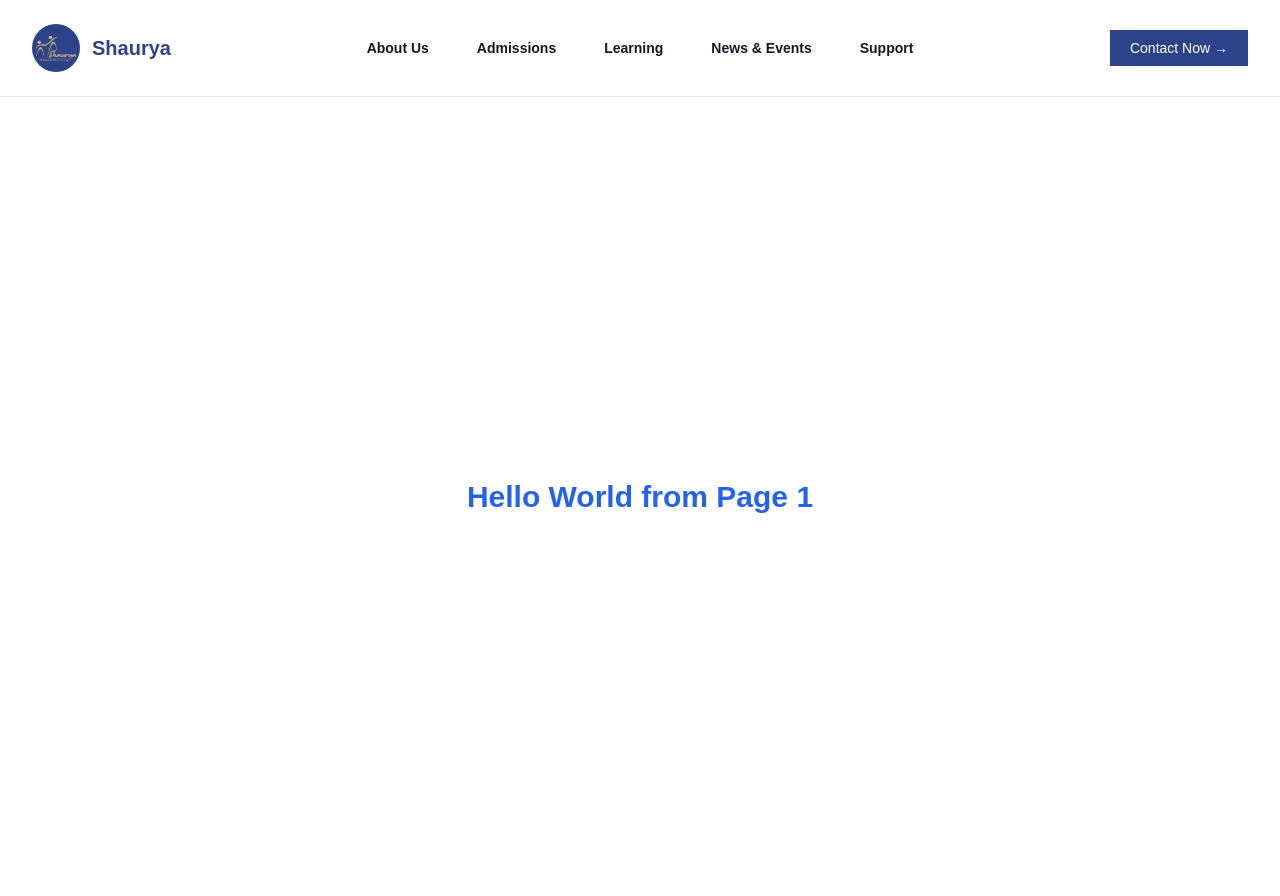
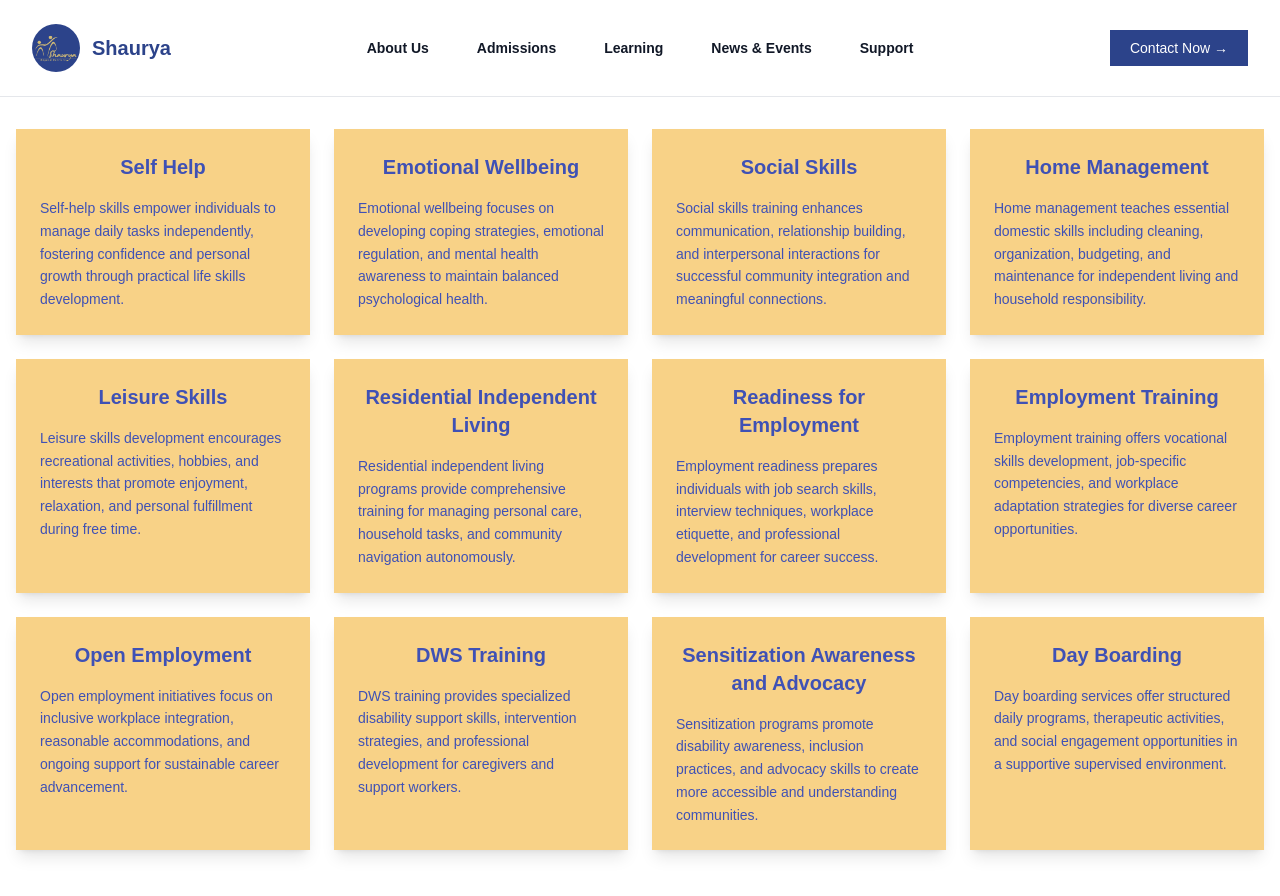
Before and after one commit to saahen-sriyan-mishra/shaurya, a Next.js app: page /learning/programs/1 in a window 1280 px wide. Built offline with nearby package versions, Linux system fonts and the light colour scheme.

Commit message:
Learning Redirect

```diff
--- a/src/app/learning/after_hour/1/page.tsx
+++ b/src/app/learning/after_hour/1/page.tsx
@@ -1,7 +1,73 @@
 export default function Page() {
+  const yellowColor = "#f8d287";
+  const blueColor = "#3f51b5";
+
+  const cards = [
+    {
+      heading: "ARTS",
+      content:
+        "Self-help skills empower individuals to manage daily tasks independently, fostering confidence and personal growth through practical life skills development.",
+    },
+    {
+      heading: "THEATRE",
+      content:
+        "Emotional wellbeing focuses on developing coping strategies, emotional regulation, and mental health awareness to maintain balanced psychological health.",
+    },
+    {
+      heading: "BAKING",
+      content:
+        "Social skills training enhances communication, relationship building, and interpersonal interactions for successful community integration and meaningful connections.",
+    },
+    {
+      heading: "SUBLIMATION",
+      content:
+        "Home management teaches essential domestic skills including cleaning, organization, budgeting, and maintenance for independent living and household responsibility.",
+    },
+    {
+      heading: "DANCE & MUSIC",
+      content:
+        "Leisure skills development encourages recreational activities, hobbies, and interests that promote enjoyment, relaxation, and personal fulfillment during free time.",
+    },
+    {
+      heading: "FUN SPORTS",
+      content:
+        "Residential independent living programs provide comprehensive training for managing personal care, household tasks, and community navigation autonomously.",
+    },
+  ];
+
+  const cardStyle = {
+    backgroundColor: yellowColor,
+    color: blueColor,
+  };
+
   return (
-    <main className="flex min-h-screen items-center justify-center bg-white">
-      <h1 className="text-3xl font-bold text-blue-600">Hello World from Page 1</h1>
-    </main>
+    <div className="px-4 py-8">
+      <div
+        className="
+          grid
+          grid-cols-1
+          sm:grid-cols-2
+          md:grid-cols-3
+          xl:grid-cols-4
+          gap-6
+          justify-center
+          "
+      >
+        {cards.map((card, index) => (
+          <div
+            key={index}
+            className="shadow-lg p-6 flex flex-col transition-transform duration-300 hover:scale-105 hover:shadow-xl"
+            style={cardStyle}
+          >
+            <h2 className="text-xl font-bold mb-4 text-center">
+              {card.heading}
+            </h2>
+            <p className="text-sm leading-relaxed flex-grow">
+              {card.content}
+            </p>
+          </div>
+        ))}
+      </div>
+    </div>
   );
 }
--- a/src/app/learning/hostel_life/1/page.tsx
+++ b/src/app/learning/hostel_life/1/page.tsx
@@ -1,7 +1,93 @@
 export default function Page() {
+  const yellowColor = "#f8d287";
+  const blueColor = "#3f51b5";
+
+  const cards = [
+    {
+      heading: "Physical Environment",
+      content:
+        "Self-help skills empower individuals to manage daily tasks independently, fostering confidence and personal growth through practical life skills development.",
+    },
+    {
+      heading: "Common Area",
+      content:
+        "Emotional wellbeing focuses on developing coping strategies, emotional regulation, and mental health awareness to maintain balanced psychological health.",
+    },
+    {
+      heading: "Amenities",
+      content:
+        "Social skills training enhances communication, relationship building, and interpersonal interactions for successful community integration and meaningful connections.",
+    },
+    {
+      heading: "Support Services",
+      content:
+        "Home management teaches essential domestic skills including cleaning, organization, budgeting, and maintenance for independent living and household responsibility.",
+    },
+    {
+      heading: "Communication Aids",
+      content:
+        "Leisure skills development encourages recreational activities, hobbies, and interests that promote enjoyment, relaxation, and personal fulfillment during free time.",
+    },
+    {
+      heading: "Activities and Programs",
+      content:
+        "Residential independent living programs provide comprehensive training for managing personal care, household tasks, and community navigation autonomously.",
+    },
+    {
+      heading: "Safety & Accessibility",
+      content:
+        "Employment readiness prepares individuals with job search skills, interview techniques, workplace etiquette, and professional development for career success.",
+    },
+    {
+      heading: "Food",
+      content:
+        "Employment training offers vocational skills development, job-specific competencies, and workplace adaptation strategies for diverse career opportunities.",
+    },
+    {
+      heading: "House Keeping",
+      content:
+        "Open employment initiatives focus on inclusive workplace integration, reasonable accommodations, and ongoing support for sustainable career advancement.",
+    },
+    {
+      heading: "Community Engagement",
+      content:
+        "DWS training provides specialized disability support skills, intervention strategies, and professional development for caregivers and support workers.",
+    },
+  ];
+
+  const cardStyle = {
+    backgroundColor: yellowColor,
+    color: blueColor,
+  };
+
   return (
-    <main className="flex min-h-screen items-center justify-center bg-white">
-      <h1 className="text-3xl font-bold text-blue-600">Hello World from Page 1</h1>
-    </main>
+    <div className="px-4 py-8">
+      <div
+        className="
+          grid
+          grid-cols-1
+          sm:grid-cols-2
+          md:grid-cols-3
+          xl:grid-cols-4
+          gap-6
+          justify-center
+          "
+      >
+        {cards.map((card, index) => (
+          <div
+            key={index}
+            className="shadow-lg p-6 flex flex-col transition-transform duration-300 hover:scale-105 hover:shadow-xl"
+            style={cardStyle}
+          >
+            <h2 className="text-xl font-bold mb-4 text-center">
+              {card.heading}
+            </h2>
+            <p className="text-sm leading-relaxed flex-grow">
+              {card.content}
+            </p>
+          </div>
+        ))}
+      </div>
+    </div>
   );
 }
--- a/src/app/learning/programs/1/page.tsx
+++ b/src/app/learning/programs/1/page.tsx
@@ -1,7 +1,103 @@
 export default function Page() {
+  const yellowColor = "#f8d287";
+  const blueColor = "#3f51b5";
+
+  const cards = [
+    {
+      heading: "Self Help",
+      content:
+        "Self-help skills empower individuals to manage daily tasks independently, fostering confidence and personal growth through practical life skills development.",
+    },
+    {
+      heading: "Emotional Wellbeing",
+      content:
+        "Emotional wellbeing focuses on developing coping strategies, emotional regulation, and mental health awareness to maintain balanced psychological health.",
+    },
+    {
+      heading: "Social Skills",
+      content:
+        "Social skills training enhances communication, relationship building, and interpersonal interactions for successful community integration and meaningful connections.",
+    },
+    {
+      heading: "Home Management",
+      content:
+        "Home management teaches essential domestic skills including cleaning, organization, budgeting, and maintenance for independent living and household responsibility.",
+    },
+    {
+      heading: "Leisure Skills",
+      content:
+        "Leisure skills development encourages recreational activities, hobbies, and interests that promote enjoyment, relaxation, and personal fulfillment during free time.",
+    },
+    {
+      heading: "Residential Independent Living",
+      content:
+        "Residential independent living programs provide comprehensive training for managing personal care, household tasks, and community navigation autonomously.",
+    },
+    {
+      heading: "Readiness for Employment",
+      content:
+        "Employment readiness prepares individuals with job search skills, interview techniques, workplace etiquette, and professional development for career success.",
+    },
+    {
+      heading: "Employment Training",
+      content:
+        "Employment training offers vocational skills development, job-specific competencies, and workplace adaptation strategies for diverse career opportunities.",
+    },
+    {
+      heading: "Open Employment",
+      content:
+        "Open employment initiatives focus on inclusive workplace integration, reasonable accommodations, and ongoing support for sustainable career advancement.",
+    },
+    {
+      heading: "DWS Training",
+      content:
+        "DWS training provides specialized disability support skills, intervention strategies, and professional development for caregivers and support workers.",
+    },
+    {
+      heading: "Sensitization Awareness and Advocacy",
+      content:
+        "Sensitization programs promote disability awareness, inclusion practices, and advocacy skills to create more accessible and understanding communities.",
+    },
+    {
+      heading: "Day Boarding",
+      content:
+        "Day boarding services offer structured daily programs, therapeutic activities, and social engagement opportunities in a supportive supervised environment.",
+    },
+  ];
+
+  const cardStyle = {
+    backgroundColor: yellowColor,
+    color: blueColor,
+  };
+
   return (
-    <main className="flex min-h-screen items-center justify-center bg-white">
-      <h1 className="text-3xl font-bold text-blue-600">Hello World from Page 1</h1>
-    </main>
+    <div className="px-4 py-8">
+      <div
+        className="
+          grid
+          grid-cols-1
+          sm:grid-cols-2
+          md:grid-cols-3
+          xl:grid-cols-4
+          gap-6
+          justify-center
+          "
+      >
+        {cards.map((card, index) => (
+          <div
+            key={index}
+            className="shadow-lg p-6 flex flex-col transition-transform duration-300 hover:scale-105 hover:shadow-xl"
+            style={cardStyle}
+          >
+            <h2 className="text-xl font-bold mb-4 text-center">
+              {card.heading}
+            </h2>
+            <p className="text-sm leading-relaxed flex-grow">
+              {card.content}
+            </p>
+          </div>
+        ))}
+      </div>
+    </div>
   );
 }
```
